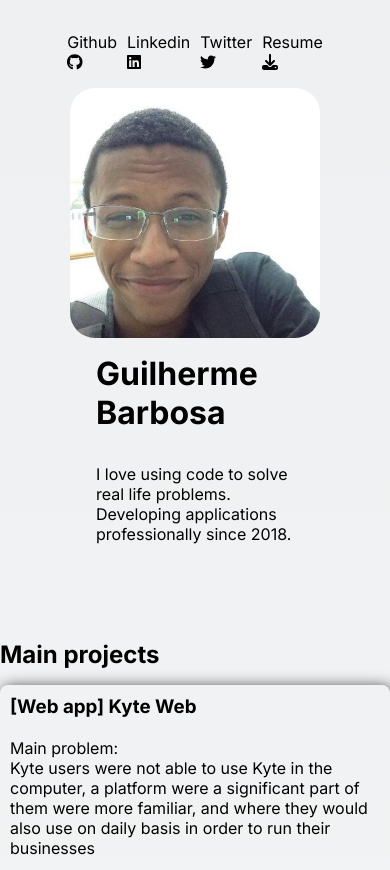
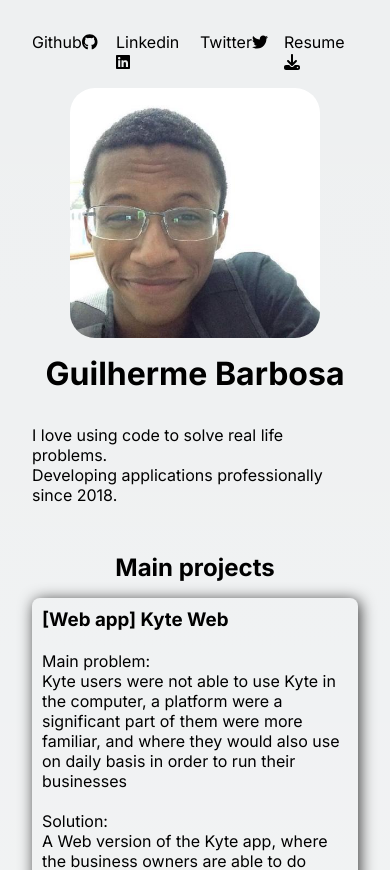
Before and after one commit to guibarbosadev/my-site, a Next.js app: page / in a window 390 px wide. Shown: the top 870 px of the page. Built offline with nearby package versions, Linux system fonts and the light colour scheme.

Commit message:
style: tweak a few styles on mobile viewport

```diff
--- a/src/styles/Home.module.css
+++ b/src/styles/Home.module.css
@@ -10,6 +10,21 @@
   margin-left: auto;
   margin-right: auto;
   margin-top: 2rem;
+}
+
+@media (max-width: 600px) {
+  .main {
+    padding: 0rem 2rem 3rem;
+  }
+
+  .section {
+    padding: 0 2rem;
+  }
+
+
+  .section  > h2 {
+    text-align: center;
+  }
 }
 
 .section > *:nth-child(2) {
```
